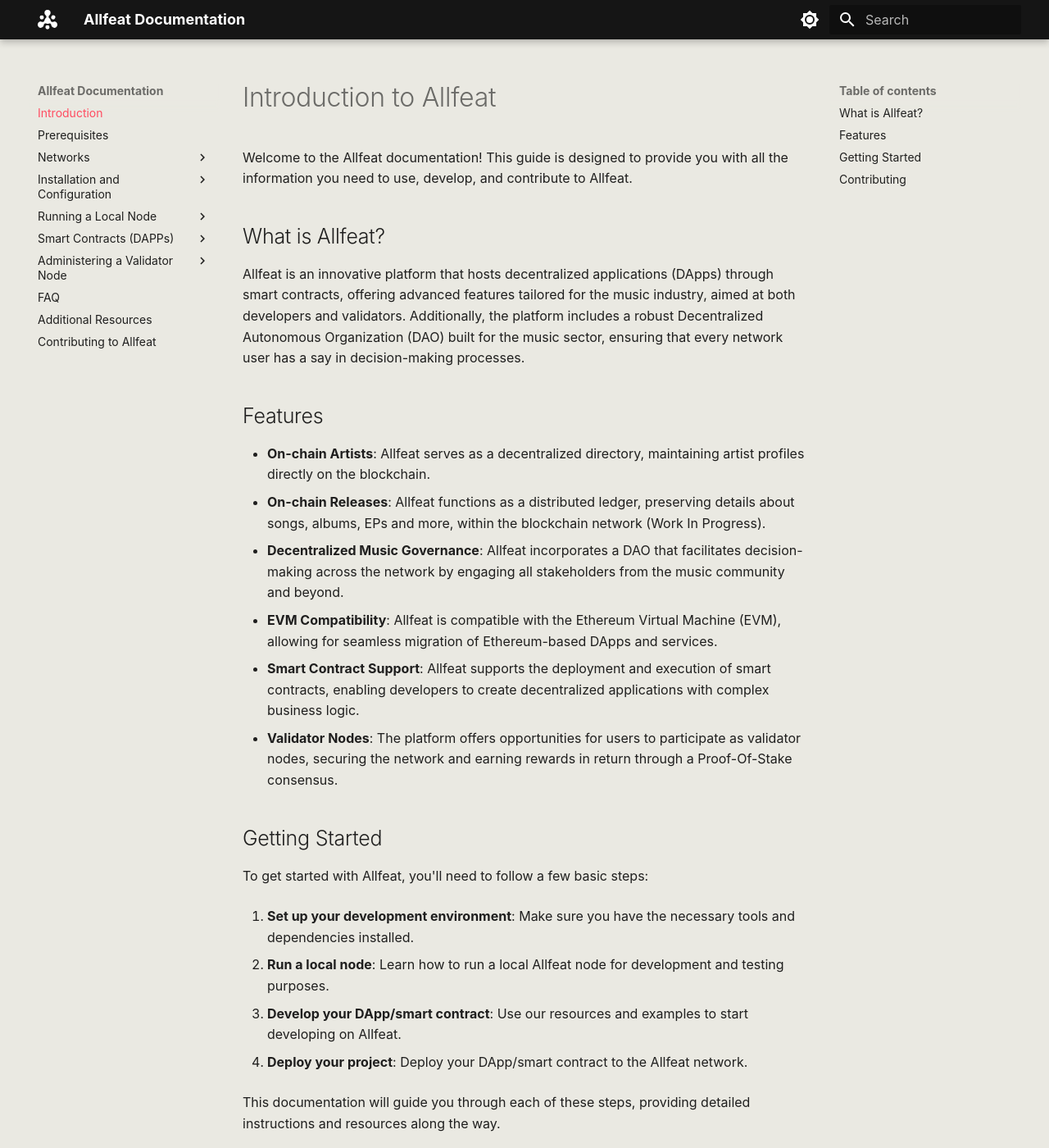
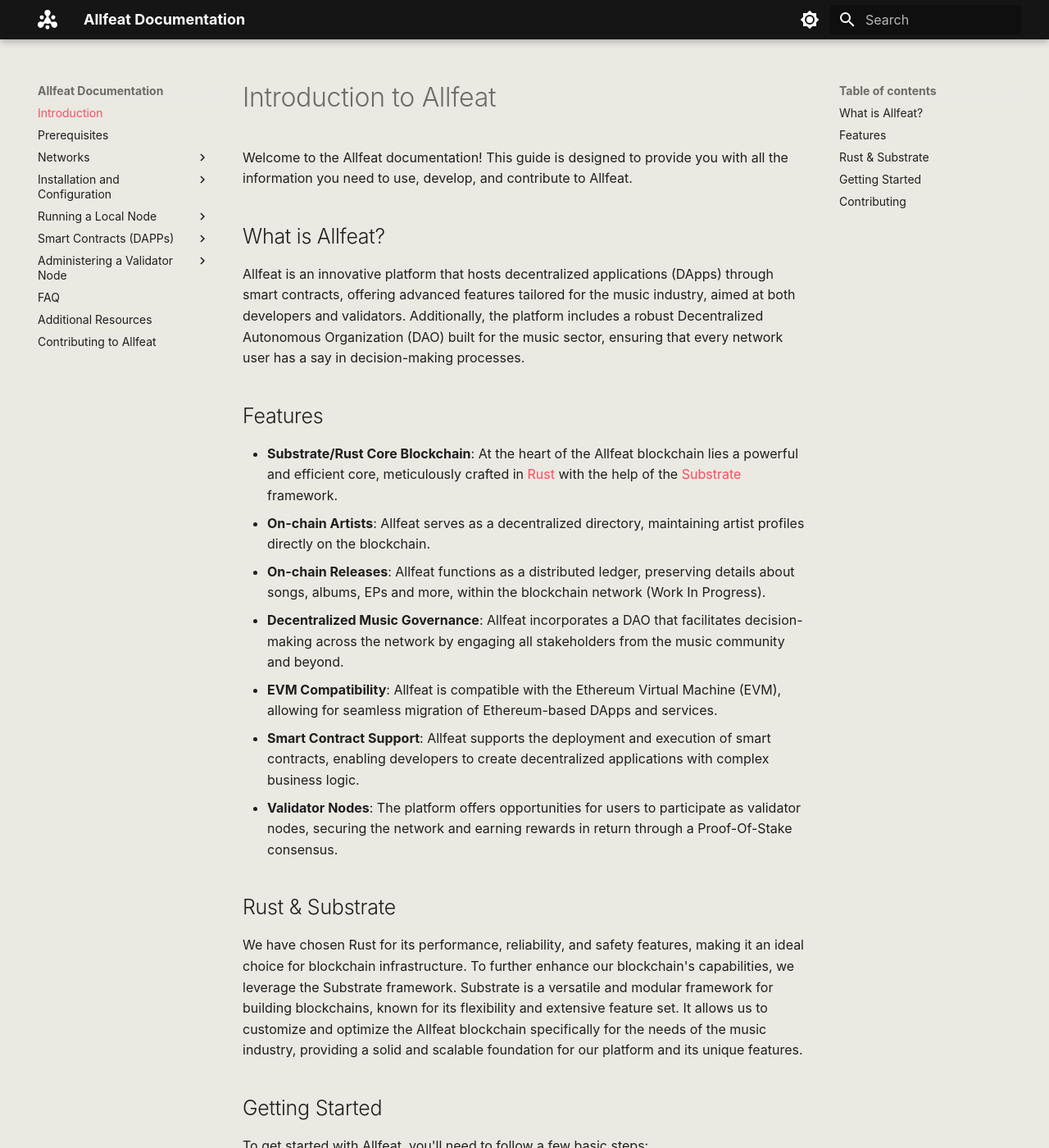
Before and after one commit to Allfeat/docs, an MkDocs documentation site: the page built from docs/index.md, in a window 1280 px wide and 1400 px high. Shown: the whole window at 82% size. Built offline with MkDocs 1.6.1 and Material for MkDocs 9.7.7, drawn with Linux system fonts in a browser that asks for light colours; some web fonts are replaced.

Commit message:
add more informations on substrate and rust

```diff
--- a/docs/index.md
+++ b/docs/index.md
@@ -4,18 +4,24 @@
 
 ## What is Allfeat?
 
-
 Allfeat is an innovative platform that hosts decentralized applications (DApps) through smart contracts, offering advanced features tailored for the music industry, aimed at both developers and validators.
 Additionally, the platform includes a robust Decentralized Autonomous Organization (DAO) built for the music sector, ensuring that every network user has a say in decision-making processes.
 
 ## Features
 
+- **Substrate/Rust Core Blockchain**: At the heart of the Allfeat blockchain lies a powerful and efficient core, meticulously crafted in [Rust](https://www.rust-lang.org/) with the help of the [Substrate](https://substrate.dev) framework.
 - **On-chain Artists**: Allfeat serves as a decentralized directory, maintaining artist profiles directly on the blockchain.
 - **On-chain Releases**: Allfeat functions as a distributed ledger, preserving details about songs, albums, EPs and more, within the blockchain network (Work In Progress).
 - **Decentralized Music Governance**: Allfeat incorporates a DAO that facilitates decision-making across the network by engaging all stakeholders from the music community and beyond.
 - **EVM Compatibility**: Allfeat is compatible with the Ethereum Virtual Machine (EVM), allowing for seamless migration of Ethereum-based DApps and services.
 - **Smart Contract Support**: Allfeat supports the deployment and execution of smart contracts, enabling developers to create decentralized applications with complex business logic.
 - **Validator Nodes**: The platform offers opportunities for users to participate as validator nodes, securing the network and earning rewards in return through a Proof-Of-Stake consensus.
+
+## Rust & Substrate
+
+We have chosen Rust for its performance, reliability, and safety features, making it an ideal choice for blockchain infrastructure.
+To further enhance our blockchain's capabilities, we leverage the Substrate framework. Substrate is a versatile and modular framework for building blockchains, known for its flexibility and extensive feature set.
+It allows us to customize and optimize the Allfeat blockchain specifically for the needs of the music industry, providing a solid and scalable foundation for our platform and its unique features.
 
 ## Getting Started
 
```
